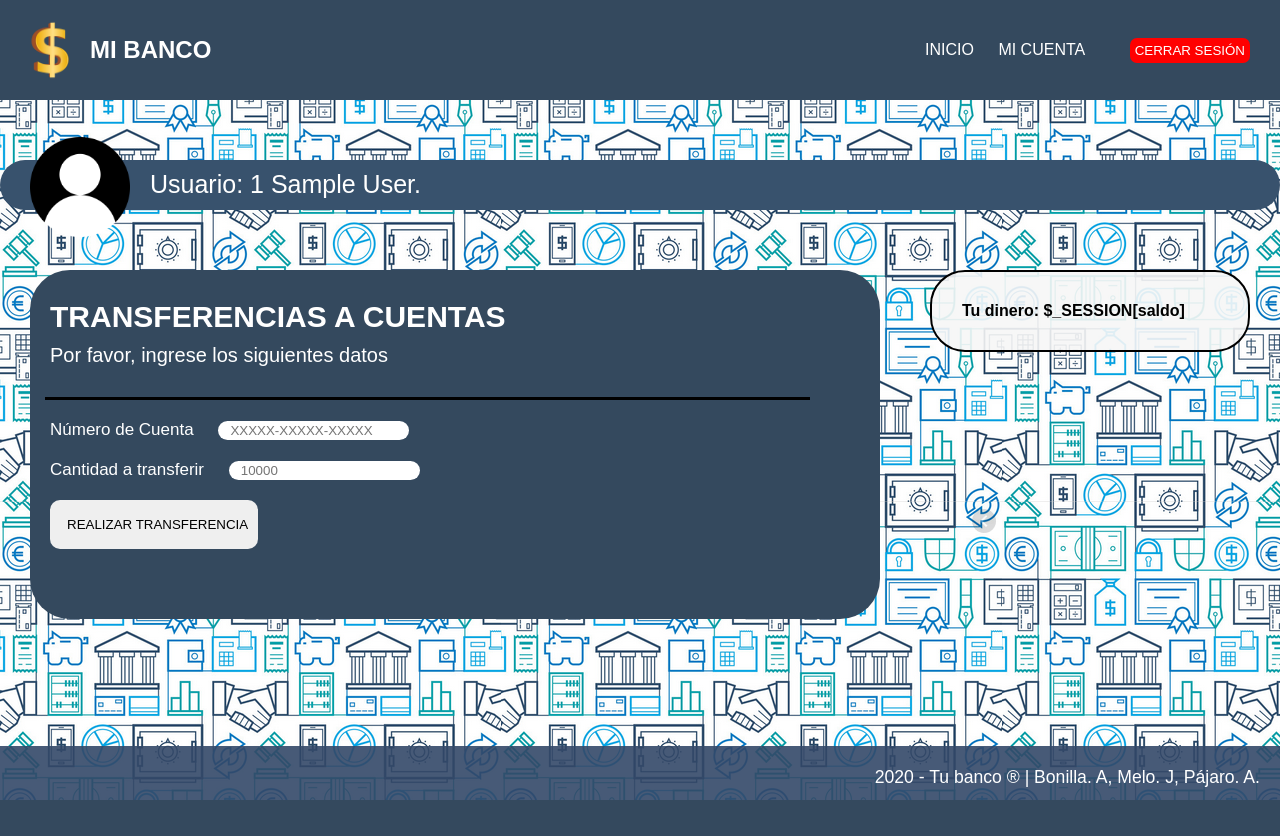
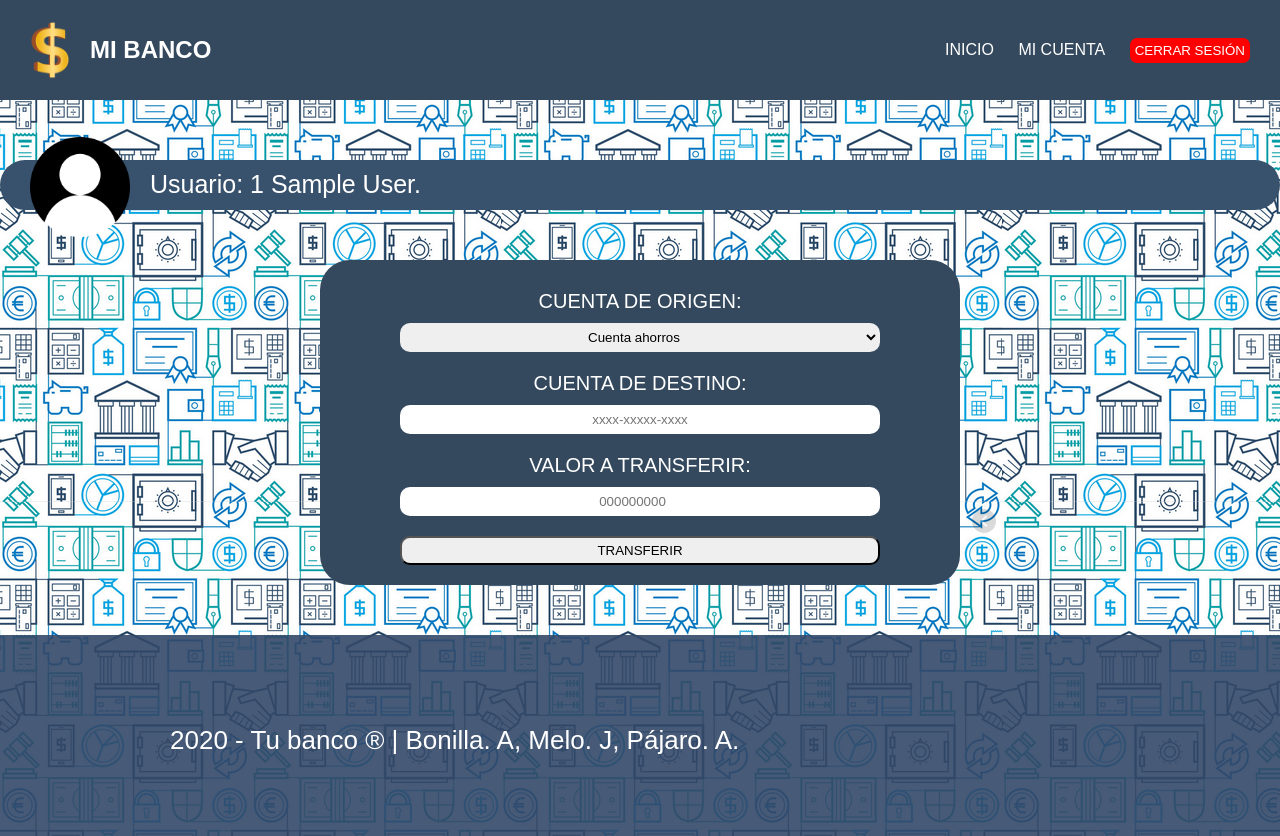
Before and after one commit to jddma/Banco_pw, a PHP site: page /transferencias in a window 1280 px wide. Before the commit the page ends 800 px from the top, so only its background shows below. Run offline with PHP 8.4, Linux system fonts and the light colour scheme; the visitor is signed in with stand-in values (Sample User, id 1); some libraries are stand-ins or nearby versions.

Commit message:
Arreglar formulario de tranferencia y ponerle reponsive al footer

```diff
--- a/css/styles_default.css
+++ b/css/styles_default.css
@@ -109,17 +109,21 @@
 
 footer{
     background-color: rgba(52, 73, 105, 0.9);
-    line-height: 2.5;
-    text-align: right;
-    width: 100%;
-    position: fixed;
-    bottom: 0;
-    color: whitesmoke;
+    padding: 60px 0;
+    margin-top: 50px;
 }
 
-p.footer{
-    font-size: 110%;
-    margin-right: 20px;
+.footer_container{
+    max-width: 1300px;
+    margin: auto;
+    padding:  20px;
+    justify-content: space-between;
+    align-items: center;
+    flex-wrap: wrap-reverse;
+}
+
+.footer_container p{
+    font-size: 26px;
 }
 
 @media screen and (max-width:800px){
@@ -174,9 +178,8 @@
         text-align: center;
     }
 
-    p.footer{
-        line-height: 0.1;
-        margin-bottom: 10%;
-        font-size: 80%;
+    .footer_container{
+        max-width: 600px;
+        margin-bottom: 60px;
     }
 }
--- a/css/styles_panel.css
+++ b/css/styles_panel.css
@@ -4,7 +4,7 @@
     background-size: cover;
     border-radius: 40px;
     padding: 60px 0;
-    margin-top: 80px;
+    margin-top: 65px;
     margin-left: 30px;
     margin-right: 30px;
 }
--- a/css/styles_transfers.css
+++ b/css/styles_transfers.css
@@ -1,32 +1,11 @@
-.user-balance{
-    width: 25%;
-    padding: 30px;
-    float: right;
-    background: rgba(247, 247, 247, .9);
-    border: black solid 2px;
-    border-radius: 35px;
-    margin-top: 60px;
-    margin-left: 30px;
-    margin-right: 30px;
-    transition: .5s;
-}
-
-.balance{
-    font-weight: bold;
-}
-
-.user-balance:hover{
-    width: 28%;
-}
-
-.service-box{
-    padding: 30px 0;
+form{
+    padding: 20px;
+    border-radius: 30px;
+    margin: auto;
     background: #34495e;
-    background-size: cover;
-    border-radius: 40px;
-    margin-top: 60px;
-    margin-left: 30px;
-    margin-right: 400px;
+    width: 50%;
+    margin-top: 50px;
+    text-align: center;
 }
 
 h1{
@@ -36,47 +15,32 @@
     font-size: 30px;
 }
 
-.info{
-    margin-left: 20px;
-    margin-bottom: 30px;
-    color: white;
+.ref{
+    margin-left: 0;
+    margin-right: 0;
     font-size: 20px;
+    text-transform: uppercase;
 }
 
-.transfer-form{
-    margin-left: 20px;
-    margin-bottom: 20px;
-    color: white;
-    font-size: 17px;
-}
-
-.transfer-container{
-    padding: 30px;
-}
-
-.border{
-    width: 90%;
-    height: 3px;
-    background: black;
-    margin-left: 15px;
-    margin-bottom: 20px;
-}
-
-input{
-    margin-left: 20px;
-    margin-bottom: 20px;
-    padding-left: 10px;
+.input, select{
+    text-align: center;
+    width: 80%;
     border-radius: 10px;
     border-color: transparent;
+    margin-top: 10px;
+    margin-bottom: 10px;
+    padding: 5px;
 }
 
 #submit{
-    margin-left: 0;
-    padding: 15px;
+    border-radius: 10px;
+    margin-top: 10px;
+    padding: 5px;
     width: 25%;
     text-align: center;
     text-transform: uppercase;
-    transition: .2s;
+    transition: 1s;
+    width: 80%;
 }
 
 #submit:hover{
--- a/panel/index.php
+++ b/panel/index.php
@@ -81,7 +81,9 @@
                 </div>
             </div>
             <footer>
-                <p class="footer">2020  - Tu banco ®  |  Bonilla. A, Melo. J, Pájaro. A.</p>
+                <div class="footer_container">
+                    <p class="footer">2020  - Tu banco ®  |  Bonilla. A, Melo. J, Pájaro. A.</p>
+               <div>
             </footer>
         </div>
     </body>
--- a/transferencias/index.php
+++ b/transferencias/index.php
@@ -1,4 +1,4 @@
-<!--<?php
+<?php
 
 session_start();
 /**
@@ -11,7 +11,7 @@
     exit();
 }
 
-?>-->
+?>
 <!DOCTYPE html>
 <html lang="es">
 <head>
@@ -20,7 +20,6 @@
     <link rel="stylesheet" href="../css/styles_default.css">
     <link rel="stylesheet" href="../css/styles_transfers.css">
     <!--<link rel="stylesheet" href="../css/fontawesome.css">-->
-    <link rel="stylesheet" href="https://use.fontawesome.com/releases/v5.6.1/css/all.css">
     <title>Panel de inicio</title>
 </head>
 <body>
@@ -41,29 +40,28 @@
         </ul>
     </div>
     <div class="content">
-
-        <div class="content">
-            <div class="usuario">
-                <img src="../img/user_logo.png" alt="Usuario_Logo" class="user-logo">
-                <p><?php echo "Usuario: ". $_SESSION["apellidos"]. " ". $_SESSION["nombres"]. "."?></p>
+        <div class="usuario">
+            <img src="../img/user_logo.png" alt="Usuario_Logo" class="user-logo">
+            <p><?php echo "Usuario: ". $_SESSION["apellidos"]. " ". $_SESSION["nombres"]. "."?></p>
+        </div>
+        <form action="" method="post">
+            <p class="ref">Cuenta de origen:</p>
+            <!--esto se tiene que cambiar deacuerdo a las cuentas de cada cliente-->
+            <select name="origen" class="input" required>
+                <option>Cuenta ahorros</option>
+                <option>Cuenta ahorros</option>
+                <option>Cuenta ahorros</option>
+            </select>
+            <p class="ref">Cuenta de destino:</p>
+            <input type="text" class="input" name="destino" placeholder="xxxx-xxxxx-xxxx" required>
+            <p class="ref">Valor a transferir:</p>
+            <input type="number" class="input" name="destino" placeholder="000000000" required>
+            <input type="submit" id="submit" value="Transferir">
+        </form>
+        <footer>
+            <div class="footer_container">
+                <p class="footer">2020  - Tu banco ®  |  Bonilla. A, Melo. J, Pájaro. A.</p>
             </div>
-
-            <div class="user-balance">
-                <div class="balance">Tu dinero: $<?php echo "_SESSION[saldo]"?> </div>
-            </div>
-            <div class="service-box">
-                <h1>Transferencias a cuentas</h1>
-                <p class="info">Por favor, ingrese los siguientes datos</p>
-                <div class="border"></div>
-                <form action="" method="post" class="transfer-form">
-                    Número de Cuenta <input type="text" placeholder="XXXXX-XXXXX-XXXXX" required><br>
-                    Cantidad a transferir <input type="text" placeholder="10000" required><br>
-                    <input id="submit" type="submit" value="Realizar transferencia">
-                </form>
-            </div>
-        </div>
-        <footer>
-            <p class="footer">2020  - Tu banco ®  |  Bonilla. A, Melo. J, Pájaro. A.</p>
         </footer>
     </div>
 </body>
```
